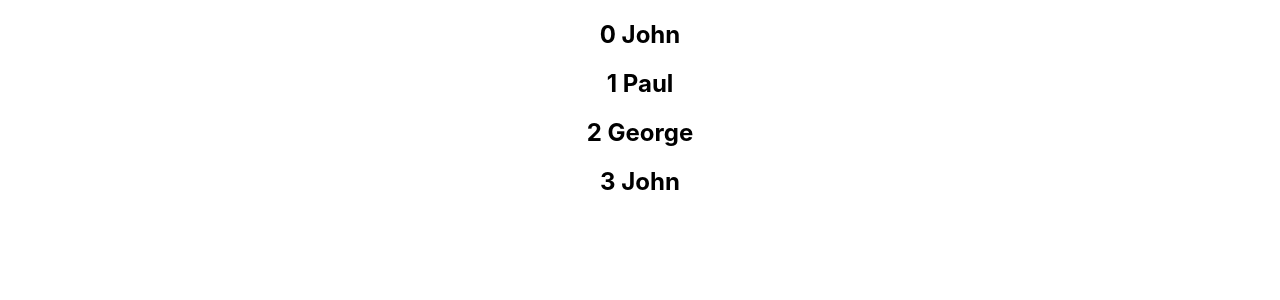
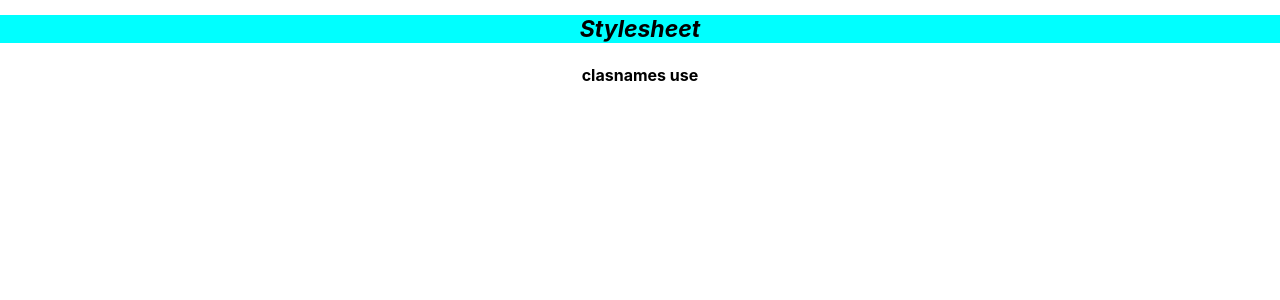
Before and after one commit to Martin023/start-react, a React (Create React App) app: page / in a window 1280 px wide. Shown: the top 300 px of the page. Built offline with nearby package versions, Linux system fonts and the light colour scheme.

Commit message:
Addingregular stylesheets to components

```diff
--- a/src/App.js
+++ b/src/App.js
@@ -11,7 +11,7 @@ import ClassClick from './components/ClassClick';
 import ParentComponent from './components/ParentComponent';
 import UserGreeting from './components/UserGreeting'
 import NameList from './components/NameList';
-
+import Stylesheet from './components/Stylesheet';
 
 
 function App() {
@@ -45,7 +45,9 @@ function App() {
       {/* <ParentComponent/> */}
 
       {/* <UserGreeting/> */}
-      <NameList/>
+      {/* <NameList/> */}
+
+      <Stylesheet></Stylesheet>
 
 
 
--- a/src/components/EventBind.js
+++ b/src/components/EventBind.js
@@ -33,6 +33,7 @@ class EventBind extends Component {
         {/* <button onClick={this.clickHandler.bind(this)}>Click ME!</button> */}
 
         {/* method 2 of event binding by using arrow functions in the render method */}
+        {/* the official way in react documentation */}
         {/* <button onClick={() => this.clickHandler()}>Click ME!</button> */}
 
         {/* method 3 of event binding by binding the event handler in the constructor as opposedin the render method- official documentation style */}
--- a/src/components/NameList.js
+++ b/src/components/NameList.js
@@ -20,6 +20,7 @@ function NameList() {
 const names = ['John', 'Paul', 'George', 'John']
 
 // The arrow function within the map method may take a 2nd parameter index to use the index as the key prop
+// adviced to use on lists that wont change.
 const nameList = names.map((name,index) => <h2 key={index}>{index} {name}</h2>  )
 return <div>{nameList}</div>
 
--- /dev/null
+++ b/src/components/Stylesheet.js
@@ -0,0 +1,17 @@
+import React from 'react'
+import './mystyles.css'
+
+
+function Stylesheet() {
+    let className = 'primary'
+  return (
+    <div>
+        {/* or directly put the attribute name */}
+        <h1 className={`${className} fontsx blueback`}>Stylesheet</h1>
+
+        <h4 >clasnames use</h4>
+    </div>
+  )
+}
+
+export default Stylesheet
--- /dev/null
+++ b/src/components/mystyles.css
@@ -0,0 +1,9 @@
+.primary {
+    background-color: aqua ;
+}
+.fontsx {
+    font-size: 23px;
+}
+.blueback {
+    font-style: italic;
+}
```
